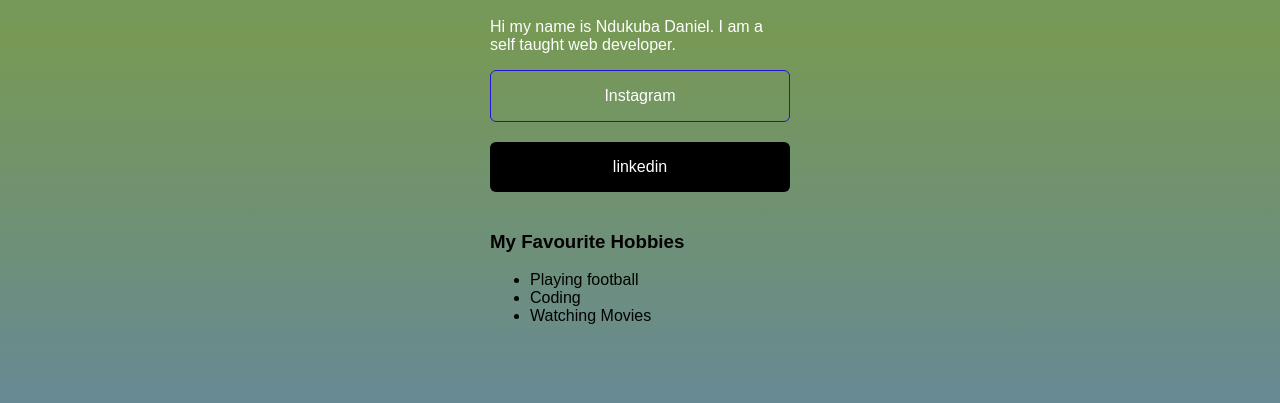
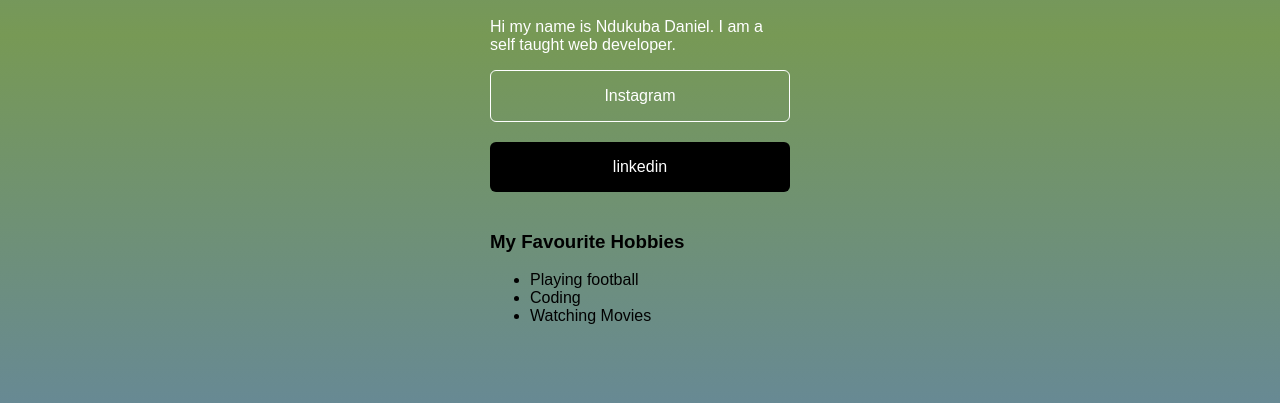
Before and after one commit to danielNdukuba/linktree-clone, a plain HTML site: page index.html in a window 1280 px wide. In both pictures the pointer is over the link "Instagram". Shown: the part 365-768 px from the top of the page. Drawn offline with Linux system fonts and the light colour scheme.

Commit message:
Update index.css

```diff
--- a/index.css
+++ b/index.css
@@ -40,7 +40,7 @@ main{
 }
 .btn:hover{
     background:transparent;
-    border: 1px solid rgb(34, 21, 215);
+    border: 1px solid #fff;
     color: rgb(255, 255, 255);
 }
 .name{
```
